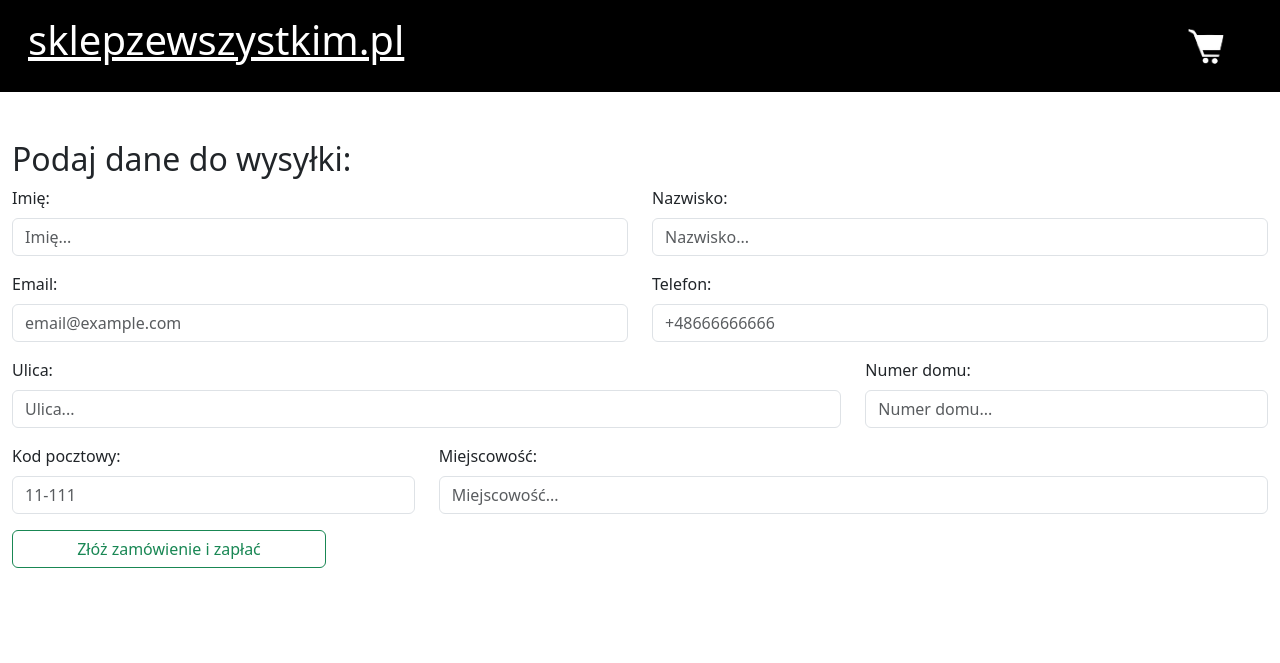
After one commit to Yahoo69/online-store, a PHP site: page /get_client_data.php in a window 1280 px wide. The commit adds this page. Shown: the top 663 px of the page. Run offline with PHP 8.4, Linux system fonts and the light colour scheme.

Commit message:
store update

```diff
--- /dev/null
+++ b/src/get_client_data.php
@@ -0,0 +1,83 @@
+<?php
+session_start();
+?>
+
+<!DOCTYPE html>
+<html>
+
+<head>
+    <title>sklepzewszystkim.pl</title>
+    <meta charset="UTF-8">
+    <link href="https://cdn.jsdelivr.net/npm/bootstrap@5.3.5/dist/css/bootstrap.min.css" rel="stylesheet"
+        integrity="sha384-SgOJa3DmI69IUzQ2PVdRZhwQ+dy64/BUtbMJw1MZ8t5HZApcHrRKUc4W0kG879m7" crossorigin="anonymous">
+    <script src="https://cdn.jsdelivr.net/npm/bootstrap@5.3.5/dist/js/bootstrap.bundle.min.js"
+        integrity="sha384-k6d4wzSIapyDyv1kpU366/PK5hCdSbCRGRCMv+eplOQJWyd1fbcAu9OCUj5zNLiq"
+        crossorigin="anonymous"></script>
+</head>
+
+<body>
+    <div class="container-fluid">
+        <div class="row bg-black pb-3 pt-3 px-3">
+            <a href="index.php" class="h1 text-white col-11">sklepzewszystkim.pl</a>
+            <form method="post" action="cart.php" class="col-1 float-right">
+                <button class="btn btn-sm"><img src="shopping_cart_icon.png" width="50px" alt="shopping_cart"></button>
+            </form>
+        </div>
+        <div class="row py-5">
+            <h2 class="h2">Podaj dane do wysyłki:</h2>
+            <form method="post" action="finish_shopping.php">
+                <div class="row">
+                    <div class="col-md-6 mb-3">
+                        <label for="imie" class="form-label">Imię:</label>
+                        <input type="text" class="form-control" id="imie" name="imie" placeholder="Imię..." required>
+                    </div>
+                    <div class="col-md-6 mb-3">
+                        <label for="nazwisko" class="form-label">Nazwisko:</label>
+                        <input type="text" class="form-control" id="nazwisko" name="nazwisko" placeholder="Nazwisko..."
+                            required>
+                    </div>
+                </div>
+
+                <div class="row">
+                    <div class="col-md-6 mb-3">
+                        <label for="email" class="form-label">Email:</label>
+                        <input type="email" class="form-control" id="email" name="email" placeholder="email@example.com"
+                            required>
+                    </div>
+                    <div class="col-md-6 mb-3">
+                        <label for="telefon" class="form-label">Telefon:</label>
+                        <input type="tel" class="form-control" id="telefon" name="telefon" pattern="\+48[0-9]{9}"
+                            placeholder="+48666666666" required>
+                    </div>
+                </div>
+
+                <div class="row">
+                    <div class="col-md-8 mb-3">
+                        <label for="ulica" class="form-label">Ulica:</label>
+                        <input type="text" class="form-control" id="ulica" name="ulica" placeholder="Ulica..." required>
+                    </div>
+                    <div class="col-md-4 mb-3">
+                        <label for="nr_domu" class="form-label">Numer domu:</label>
+                        <input type="text" class="form-control" id="nr_domu" name="nr_domu" placeholder="Numer domu..."
+                            required>
+                    </div>
+                </div>
+
+                <div class="row">
+                    <div class="col-md-4 mb-3">
+                        <label for="kod_pocztowy" class="form-label">Kod pocztowy:</label>
+                        <input type="text" class="form-control" id="kod_pocztowy" name="kod_pocztowy"
+                            pattern="[0-9]{2}-[0-9]{3}" placeholder="11-111" required>
+                    </div>
+                    <div class="col-md-8 mb-3">
+                        <label for="miejscowosc" class="form-label">Miejscowość:</label>
+                        <input type="text" class="form-control" id="miejscowosc" name="miejscowosc"
+                            placeholder="Miejscowość..." required>
+                    </div>
+                </div>
+                <button type="submit" class="btn btn-outline-success col-3 mb-5 float-right">Złóż zamówienie i zapłać</button>
+            </form>
+        </div>
+    </div>
+</body>
+</html>
```
Also changed, not shown: src/add_to_cart.php (+20 -0 lines), src/cart.php (added, +89 -0 lines), src/index.php (+16 -25 lines), src/shopping_cart_icon.png (added).
